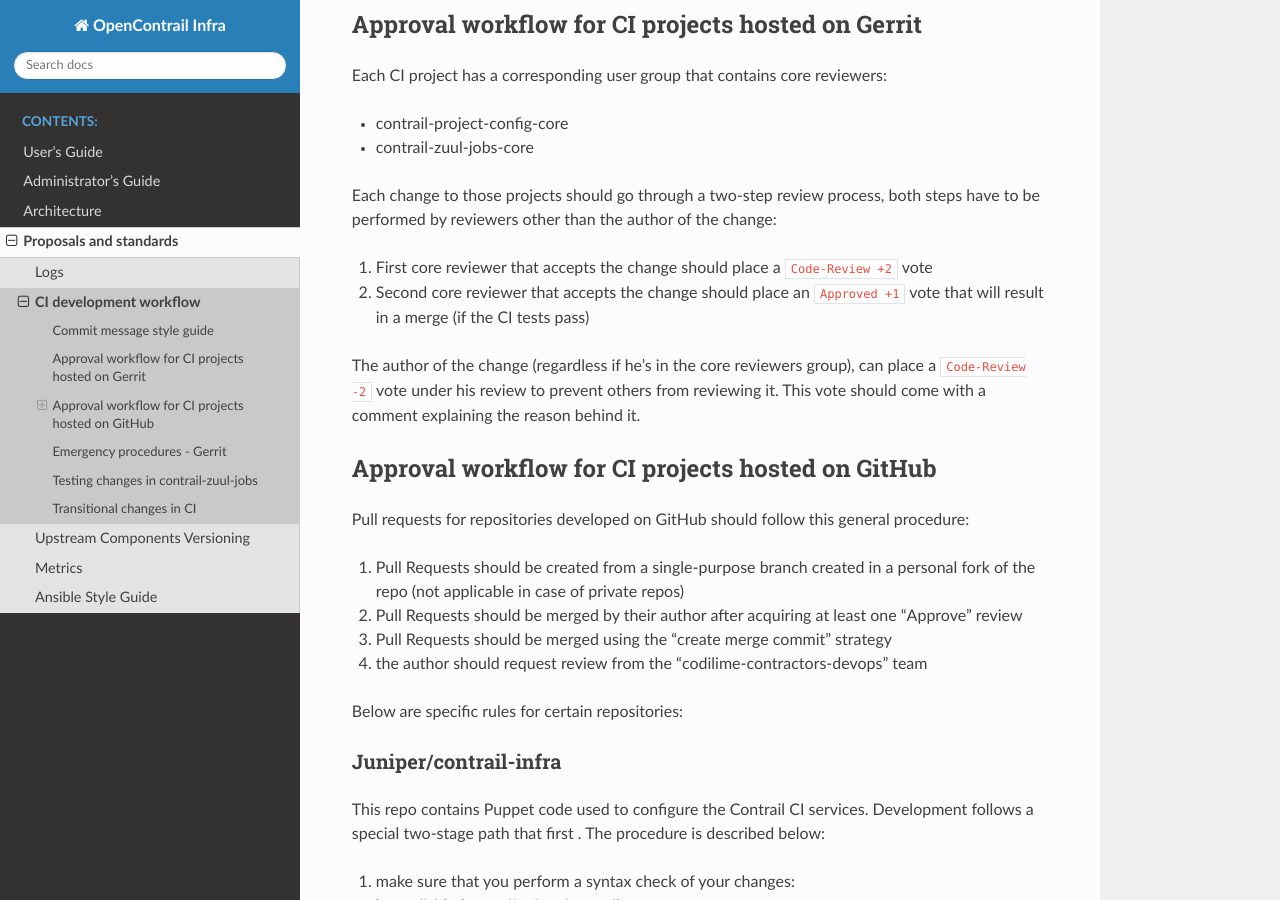
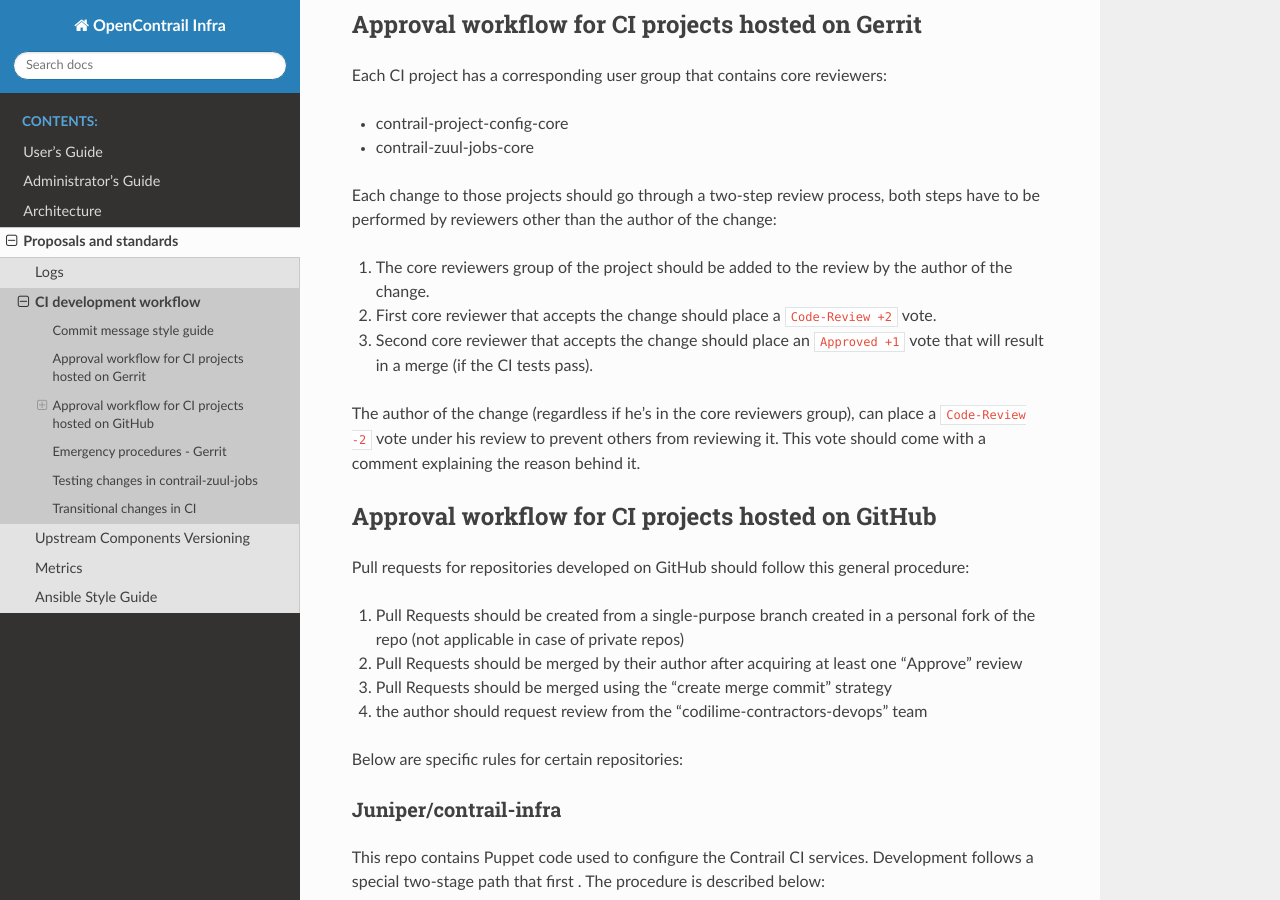
Before and after one commit to wurbanski/contrail-infra-doc, a Sphinx documentation site: the page built from source/rfc/ci-development-workflow.rst, in a window 1280 px wide and 900 px high, scrolled down 495 px. Built offline with Sphinx 7.4.7 and the Read the Docs theme 2.0.0, drawn with Linux system fonts in a browser that asks for light colours.

Commit message:
Update ci-development-workflow.rst

```diff
--- a/source/rfc/ci-development-workflow.rst
+++ b/source/rfc/ci-development-workflow.rst
@@ -22,10 +22,11 @@
 Each change to those projects should go through a two-step review process, both
 steps have to be performed by reviewers other than the author of the change:
 
+#. The core reviewers group of the project should be added to the review by the author of the change.
 #. First core reviewer that accepts the change should place a ``Code-Review +2``
-   vote
+   vote.
 #. Second core reviewer that accepts the change should place an ``Approved +1``
-   vote that will result in a merge (if the CI tests pass)
+   vote that will result in a merge (if the CI tests pass).
 
 The author of the change (regardless if he's in the core reviewers group), can place
 a ``Code-Review -2`` vote under his review to prevent others from reviewing it. This
```
